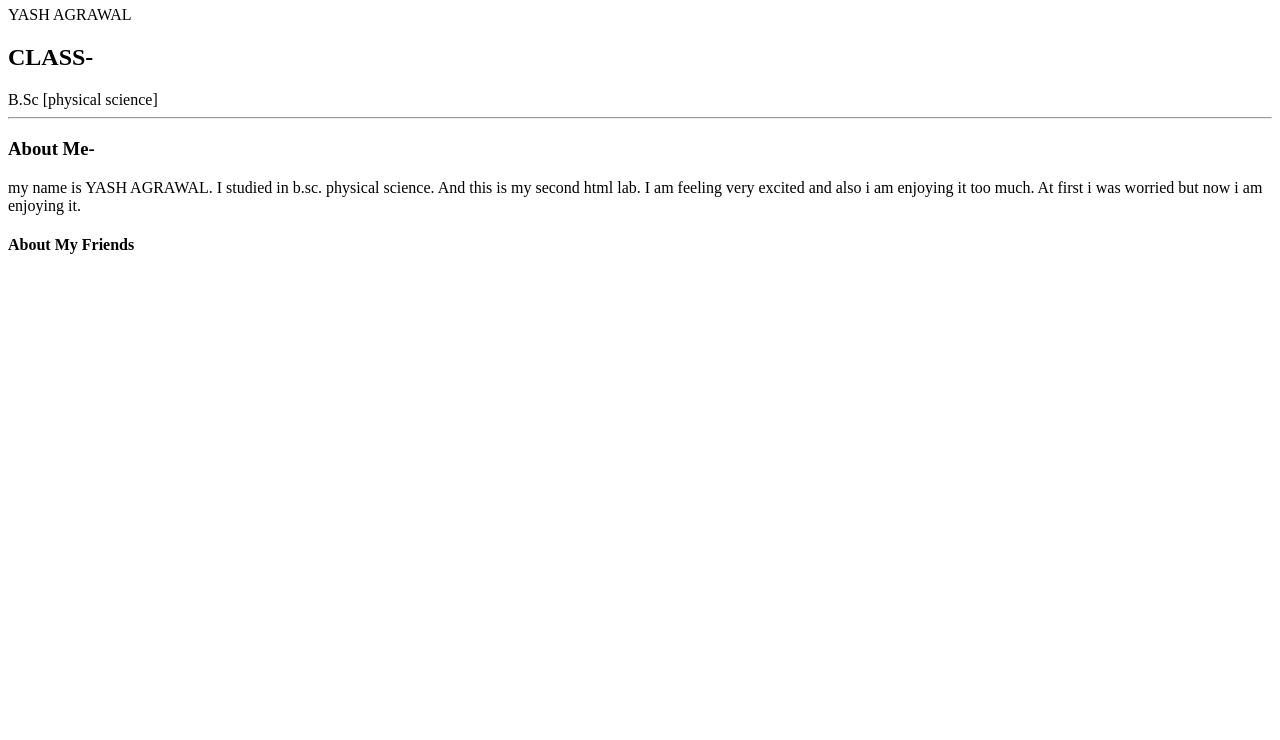
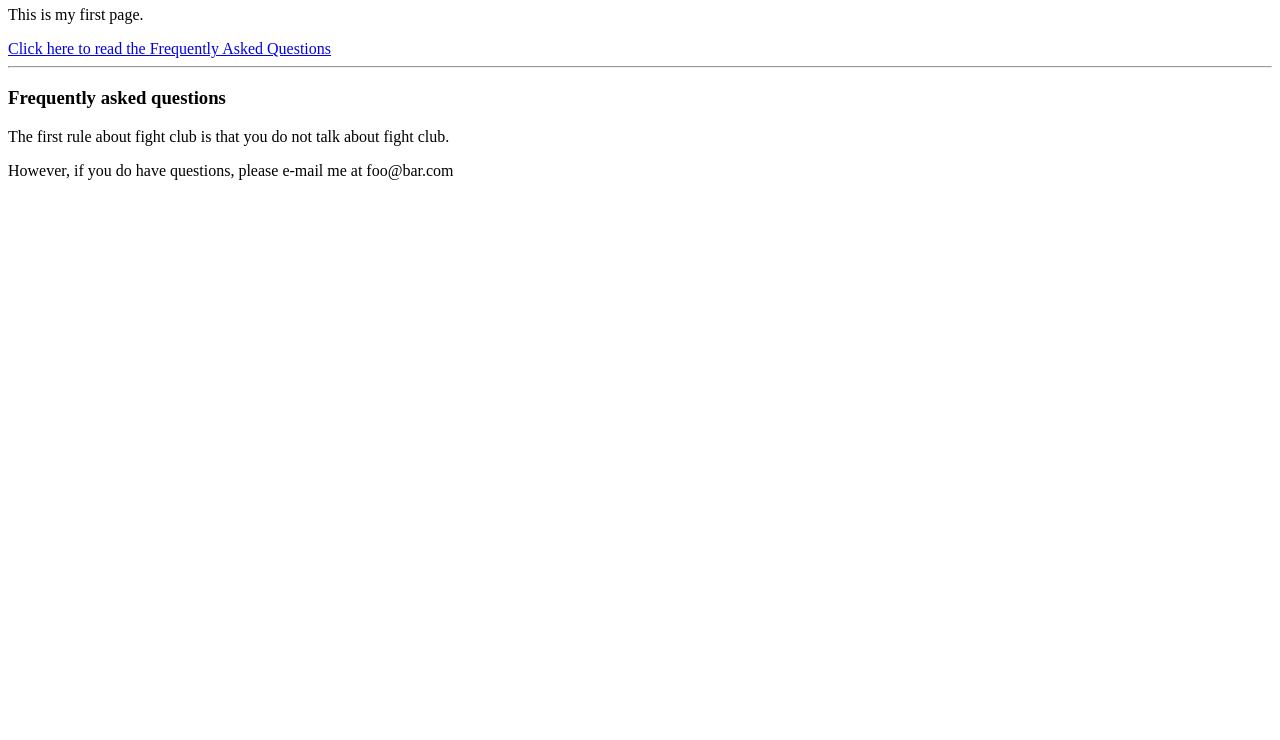
Before and after one commit to pawanchaudhary29/Latex-Lab, a plain HTML site: page index.html in a window 1280 px wide. Shown: the part 60-800 px from the top of the page. Drawn offline with Linux system fonts and the light colour scheme.

Commit message:
links add

```diff
--- a/index.html
+++ b/index.html
@@ -1,13 +1,14 @@
-<!DOCTYPE>
 <html>
-      <head>
-            <title>HELLO WORLD </title>
-      </head>
-      <body>
-           <H1> NAME- </H1>
-             YASH AGRAWAL
-           <H2>   CLASS- </H2>
-           B.Sc [physical science]<HR/>
-           <H3> About Me- </H3>
-           <p> my name is YASH AGRAWAL. I studied in b.sc. physical science. And this is my second html lab. I am feeling very  excited and also i am enjoying it too much. At first i was worried but now i am enjoying it. </p>
-           <H4> About My Friends </H4>
+    <head>
+    </head>
+    <body>
+        <h1>My First Page</h1>
+        <p>This is my first page.</p>
+        <a href="#faq">Click here to read the Frequently Asked Questions</a>
+        <hr/>
+        <h3 id="faq">Frequently asked questions</h3>
+        <p>The first rule about fight club is that you do not talk about fight club.</p>
+        <p>However, if you do have questions, please e-mail me at foo@bar.com</p>
+
+    </body>
+</html>
```
